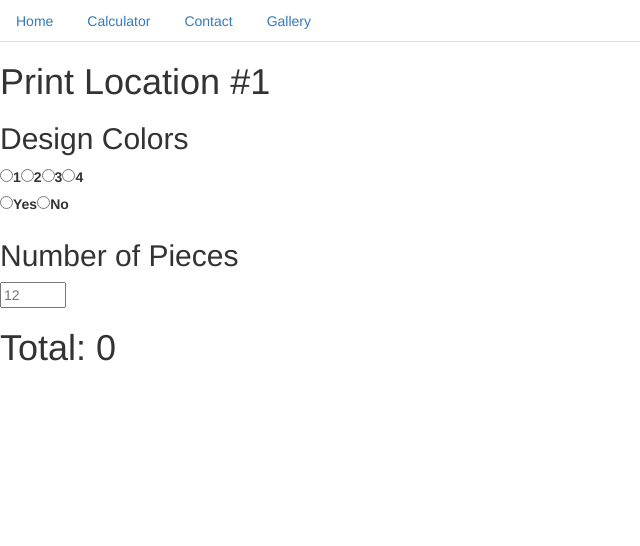
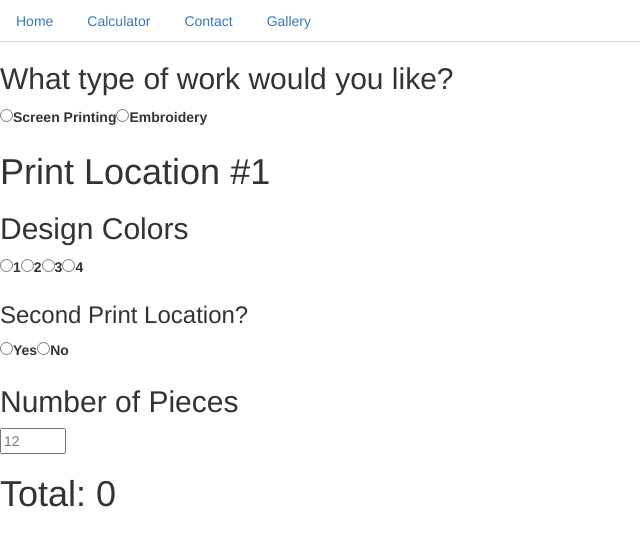
Before and after one commit to ronniexrogers/fallen-angel, a React (Create React App) app: page /Quote in a window 1280 px wide. Shown: the top 546 px of the page, without its empty margins (0-640 px from the left). Built offline with nearby package versions, Linux system fonts and the light colour scheme.

Commit message:
conditional rendering

```diff
--- a/src/Components/EmbroideryCalculator.tsx
+++ b/src/Components/EmbroideryCalculator.tsx
@@ -3,7 +3,7 @@ import * as React from 'react'
 const EmbroideryCalculator = () => {
     return (
         <div className="embroidery-calculator">
-
+            ayyyye i'm da embroidery component
         </div>
      );
 }
--- a/src/Components/Quote.tsx
+++ b/src/Components/Quote.tsx
@@ -4,11 +4,33 @@ import ScreenPrintingCalculator from './ScreenPrintingCalculator'
 import EmbroideryCalculator from './EmbroideryCalculator'
 
 const Quote = () => {
+
     const [total, setTotal ] = useState<number>(0)
+    const [visibility, setVisibility] = useState<boolean>(false)
 
     return (
         <div className="quote">
-            <ScreenPrintingCalculator total={total} setTotal={setTotal} />
+            <h2>What type of work would you like?</h2>
+            <label>
+            <input onClick={ () => setVisibility(false) }
+                name='type-of-work' type="radio" />
+                Screen Printing
+            </label>
+            <label>
+                <input onClick={ () => setVisibility(true)}
+                name='type-of-work' type="radio" />
+                Embroidery
+            </label>
+            <div className="screen-print" style={{
+                display: visibility ? 'none' : 'block'
+            }}>
+                <ScreenPrintingCalculator total={total} setTotal={setTotal} />
+            </div>
+            <div className="embroidery" style={{
+                display: visibility ? 'block' : 'none'
+            }}>
+                <EmbroideryCalculator />
+            </div>
             <h1>Total: { total }</h1>
         </div>
      )
--- a/src/Components/ScreenPrintingCalculator.tsx
+++ b/src/Components/ScreenPrintingCalculator.tsx
@@ -11,11 +11,7 @@ const ScreenPrintingCalculator = ({ total, setTotal }: ScreenPrintingProps) => {
 
     const [quantity, setQuantity] = useState<number>(12)
     const [colors, setColors] = useState<number>(0)
-    const [visibility, setVisibility] = useState<string>('none')
-
-    const secondPrintStyle: CSS.Properties = {
-        display: visibility
-    }
+    const [visibility, setVisibility] = useState<boolean>(false)
 
     const priceTierOne: number[] = [5, 6.25, 7.50, 8.75]
     const priceTierTwo: number[] = [4.5, 5.75, 7, 8.25]
@@ -99,19 +95,21 @@ const ScreenPrintingCalculator = ({ total, setTotal }: ScreenPrintingProps) => {
                 </label>
             </form>
             </div>
-
+            <h3>Second Print Location?</h3>
             <label>
-                <input onChange={ (e: React.ChangeEvent<HTMLInputElement>) => setVisibility('block') }
-                    name='second-print' type="radio" value={1} />
+                <input onChange={ (e: React.ChangeEvent<HTMLInputElement>) => setVisibility(true) }
+                    name='second-print' type="radio" />
                 Yes
             </label>
             <label>
-                <input onChange={ (e: React.ChangeEvent<HTMLInputElement>) => setVisibility('none') }
-                    name='second-print' type="radio" value={1} />
+                <input onChange={ (e: React.ChangeEvent<HTMLInputElement>) => setVisibility(false) }
+                    name='second-print' type="radio" />
                 No
             </label>
 
-            <div className="print-location-two" style={secondPrintStyle}>
+            <div className="print-location-two" style={{
+                display: visibility ? 'block' : 'none'
+            }}>
             <form>
                 <h1>Print Location #2</h1>
                 <h2>Design Colors</h2>
```
